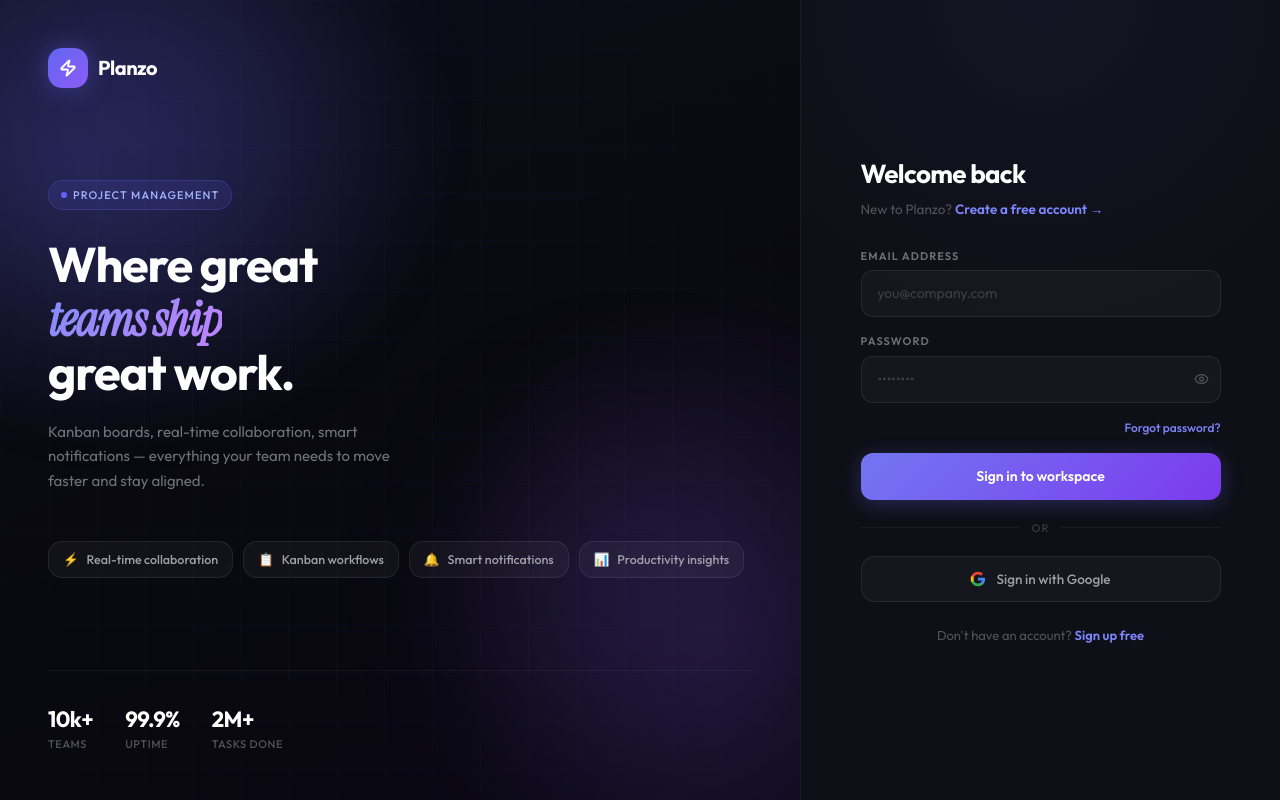
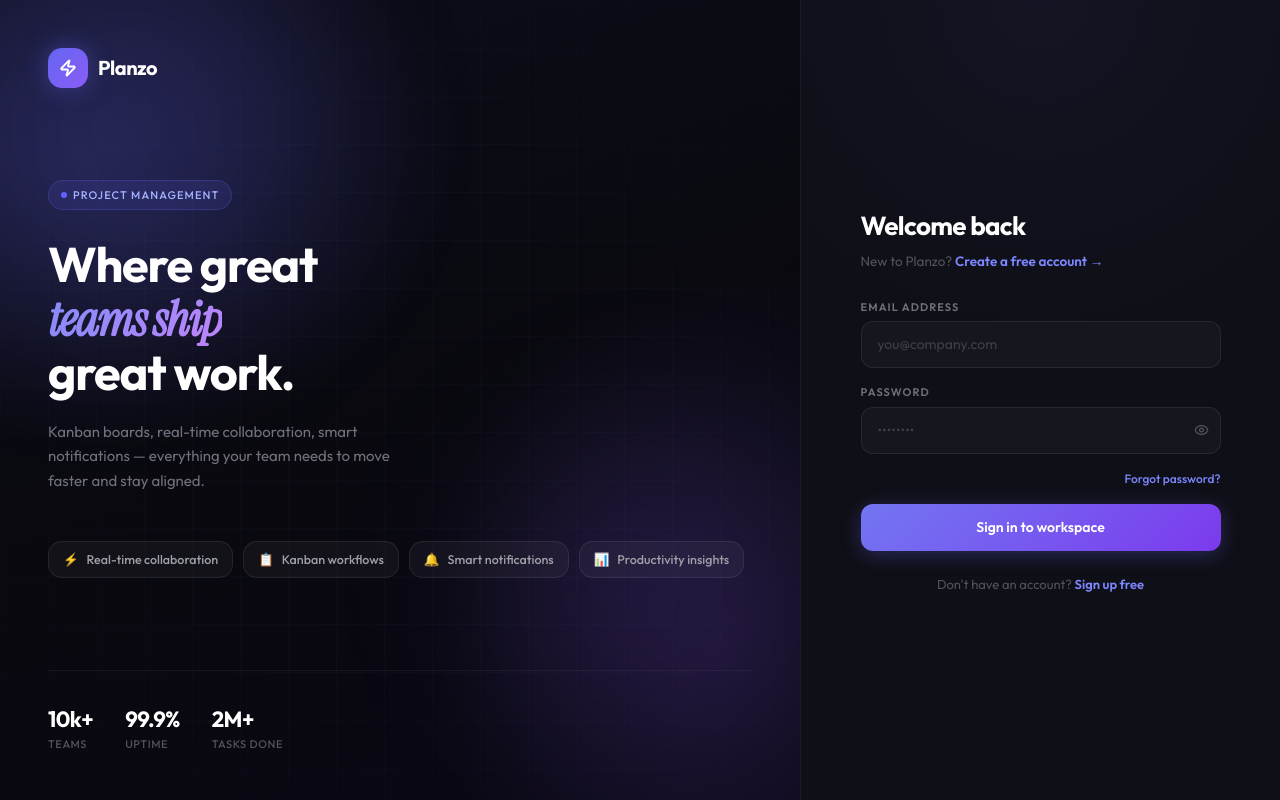
Before and after one commit to Abiral-2724/project_management, a Next.js app in the folder frontend/: page /auth/login in a window 1280 px wide. Built offline with nearby package versions, Linux system fonts and the light colour scheme.

Commit message:
login page changed

```diff
--- a/frontend/app/auth/login/page.tsx
+++ b/frontend/app/auth/login/page.tsx
@@ -179,7 +179,7 @@
             </button>
           </form>
 
-          <div className="flex items-center gap-3 my-5">
+          {/* <div className="flex items-center gap-3 my-5">
             <div className="flex-1 h-px" style={{background:"rgba(255,255,255,.05)"}}/>
             <span className="text-[11px] text-zinc-700 uppercase tracking-widest">or</span>
             <div className="flex-1 h-px" style={{background:"rgba(255,255,255,.05)"}}/>
@@ -187,7 +187,7 @@
 
           <button className="w-full flex items-center justify-center gap-2.5 py-3 rounded-xl text-[13.5px] font-medium text-zinc-400 transition-all hover:text-zinc-200 hover:bg-white/5" style={{background:"rgba(255,255,255,.03)",border:"1px solid rgba(255,255,255,.08)"}}>
             <GoogleIcon/> Sign in with Google
-          </button>
+          </button> */}
 
           <p className="text-center text-[13px] text-zinc-600 mt-6">
             Don't have an account?{" "}
--- a/frontend/app/auth/register/page.tsx
+++ b/frontend/app/auth/register/page.tsx
@@ -208,7 +208,7 @@
             </button>
           </form>
 
-          <div className="flex items-center gap-3 my-5">
+          {/* <div className="flex items-center gap-3 my-5">
             <div className="flex-1 h-px" style={{background:"rgba(255,255,255,.05)"}}/>
             <span className="text-[11px] text-zinc-700 uppercase tracking-widest">or sign up with</span>
             <div className="flex-1 h-px" style={{background:"rgba(255,255,255,.05)"}}/>
@@ -216,7 +216,7 @@
 
           <button className="w-full flex items-center justify-center gap-2.5 py-3 rounded-xl text-[13.5px] font-medium text-zinc-400 transition-all hover:text-zinc-200 hover:bg-white/5" style={{background:"rgba(255,255,255,.03)",border:"1px solid rgba(255,255,255,.08)"}}>
             <GoogleIcon/> Continue with Google
-          </button>
+          </button> */}
 
           <p className="text-center text-[11.5px] text-zinc-700 mt-5 leading-relaxed">
             By creating an account you agree to our{" "}
```
